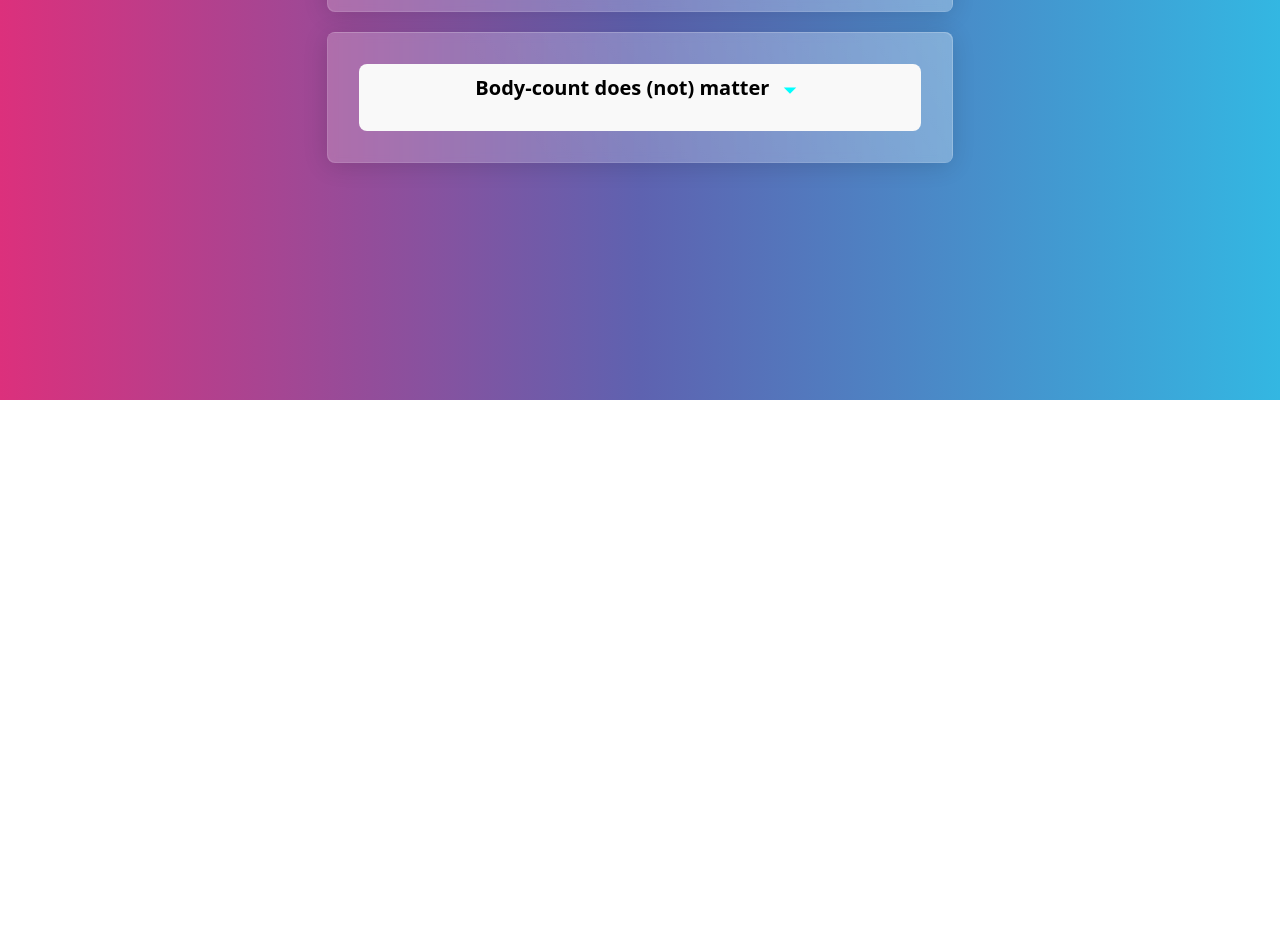
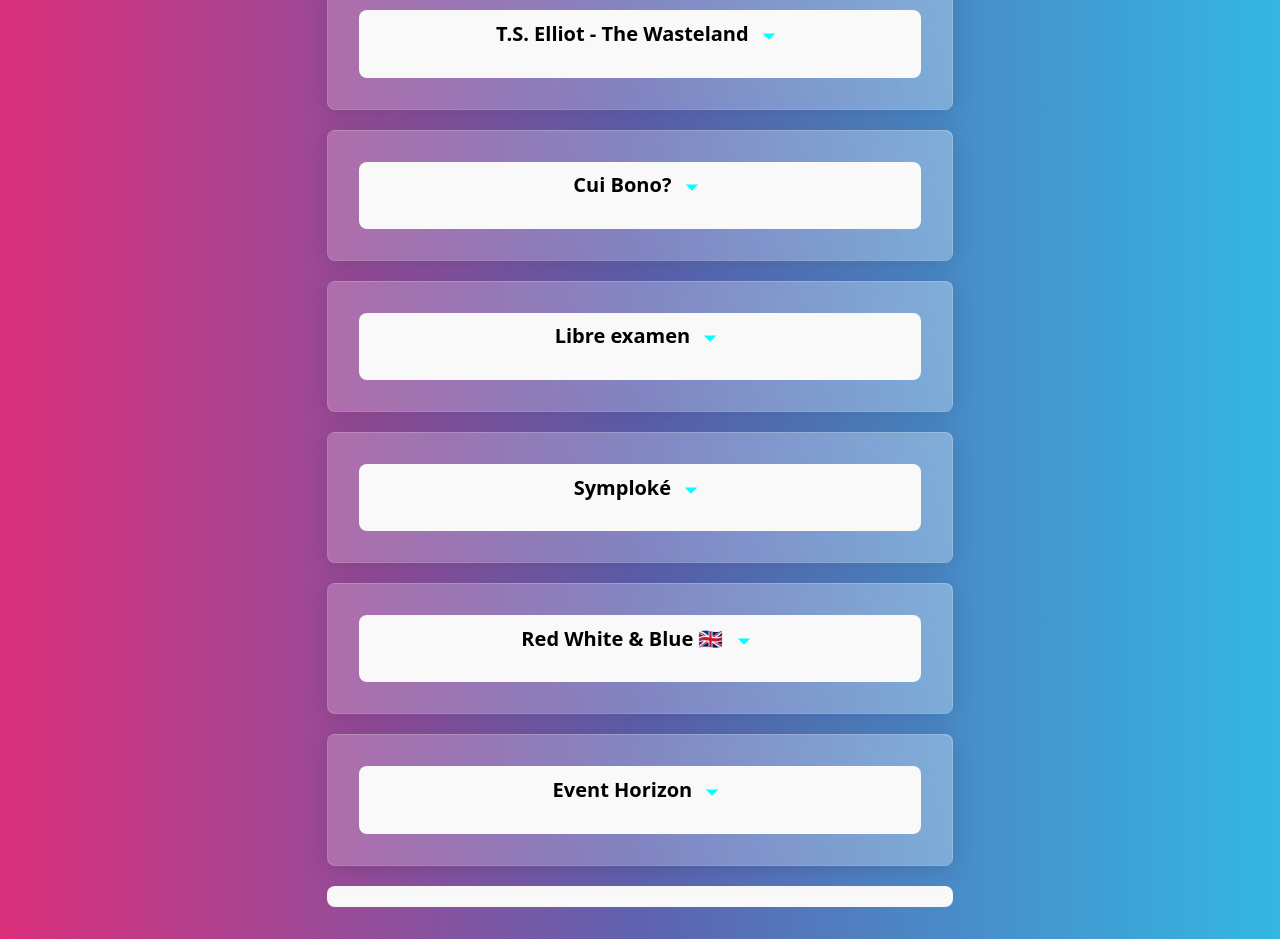
Before and after one commit to Perlesvaux/revelations, a React (Vite) app: page / in a window 1280 px wide. Shown: the part 400-1339 px from the top of the page. Before the commit the page ends 800 px from the top, so only its background shows below. Built offline with nearby package versions, Linux system fonts and the light colour scheme.

Commit message:
fix: corrected some typos in App.jsx and Video now keeps the src instead of wiping it clean after closing modal

```diff
--- a/src/App.jsx
+++ b/src/App.jsx
@@ -12,7 +12,8 @@ const initialState = {
   n4: false,
   n5: false,
   n6: false,
-  n7: false
+  n7: false,
+  n8: false
 }
 
 function reducer(state, action) {
@@ -59,11 +60,10 @@ export default function App() {
       <Section title="The end of history (?)" isFull={state.n1} watchList={watchList}  issues={ ()=>dispatch({type:"completed", field:"n1"}) } >
         {
           [
-            { topic:"Supply and demand", src:"https://www.youtube.com/embed/ebvZExtrmLY"     },
-            { topic:"⚡ Shock Therapy ⚡", src:"https://www.youtube.com/embed/IrNQeYYvabg"   },
-            { topic:"There should be another way 🤔", src:"https://www.youtube.com/embed/AAHrkNOGME0"   },
-            { topic:"A New Hope!", src:"https://www.youtube.com/embed/8GWKsCOPb7E"   }
-
+            { src:"https://www.youtube.com/embed/ebvZExtrmLY", topic:"Supply and demand" },
+            { src:"https://www.youtube.com/embed/IrNQeYYvabg", topic:"⚡ Shock Therapy ⚡" },
+            { src:"https://www.youtube.com/embed/AAHrkNOGME0", topic:"There should be another way 🤔" },
+            { src:"https://www.youtube.com/embed/8GWKsCOPb7E", topic:"A New Hope!" }
           ].map((elem, indx)=> <Video key={indx} topic={elem.topic} src={elem.src} addToWatchList={addToWatchList} />)
         }
       </Section>
@@ -72,15 +72,88 @@ export default function App() {
       <Section title="Body-count does (not) matter" isFull={state.n2} watchList={watchList}  issues={ ()=>dispatch({type:"completed", field:"n2"}) } >
         {
           [
-            { topic:"¿Tan largo me lo fiáis...?", src:"https://www.youtube.com/embed/3XHhpjbPM40"},
-            { topic:"Patrick Bateman no existe (como Persona)", src:"https://www.youtube.com/embed/lqvgVeq-nso"}
+            { src:"https://www.youtube.com/embed/3XHhpjbPM40", topic:"¿Tan largo me lo fiáis...?"               },
+            { src:"https://www.youtube.com/embed/lqvgVeq-nso", topic:"Patrick Bateman no existe (como Persona)" }
           ].map((elem, indx)=> <Video key={indx} topic={elem.topic} src={elem.src} addToWatchList={addToWatchList} />)
         }
       </Section>
 
 
 
+      <Section title="T.S. Elliot - The Wasteland" isFull={state.n3} watchList={watchList} issues={()=>dispatch({type:"completed", field:"n3"})} >
+        {
+          [
+            { src:"https://www.youtube.com/embed/zxhSthZ9fqU", topic:"Girl Boss - YASS QUEEN! 💅🏻💄" },
+            { src:"https://www.youtube.com/embed/r2GzzjSysPA", topic:"$HUMAN/USD" },
+            { src:"https://www.youtube.com/embed/A4uyEhvcqu0", topic:"W@H" },
+            { src:"https://www.youtube.com/embed/y91lMxIrf14", topic:"Pinball, 1973" }
+          ].map((elem, indx)=> <Video key={indx} topic={elem.topic} src={elem.src} addToWatchList={addToWatchList}/>)
+        }
+      </Section>
 
+
+      <Section title="Cui Bono?" isFull={state.n4} watchList={watchList} issues={()=>dispatch({type:"completed", field:"n4"})}>
+        {
+          [
+            { src:"https://www.youtube.com/embed/EmnVTiST7yM" , topic:"El Sabio de Rosario" },
+            { src:"https://www.youtube.com/embed/FeeybWCfuf0" , topic:"Libertad" },
+            { src:"https://www.youtube.com/embed/IQ1oaE5vCuA" , topic:"Todo para MI y para SIEMPRE 😈" },
+            { src:"https://www.youtube.com/embed/ZodfIsGdw5g" , topic:"Menos modernidad, Mas Chesterton" },
+          ].map((elem, indx)=> <Video key={indx} topic={elem.topic} src={elem.src} addToWatchList={addToWatchList} /> )
+        }
+      </Section>
+
+
+      <Section title="Libre examen" isFull={state.n5} watchList={watchList} issues={()=>dispatch({type:"completed", field:"n5"})}>
+        {
+          [
+            { src:"https://www.youtube.com/embed/_5LS2lRNEwI", topic:"Islam Aesthetic y Coquette 🎀" },
+            { src:"https://www.youtube.com/embed/mZcrXKWYdm0", topic:"Calvino y Lutero. Depredación" },
+            { src:"https://www.youtube.com/embed/CfRvIvNcBcE", topic:"Les franchutes ont encore récidivé - I" },
+          ].map((elem, indx)=> <Video key={indx} topic={elem.topic} src={elem.src} addToWatchList={addToWatchList}/>)
+        }
+      </Section>
+
+
+      <Section title="Symploké" isFull={state.n6} watchList={watchList} issues={()=>dispatch({type:"completed", field:"n6"})}>
+        {
+          [
+            { src:"https://www.youtube.com/embed/FLZGi9PKRaE", topic:"Separar la paja del trigo" },
+            { src:"https://www.youtube.com/embed/d5CKfOTYc3o", topic:"The brits are at it again - I" },
+            { src:"https://www.youtube.com/embed/cW7nBS-3wCg", topic:"Les franchutes ont encore récidivé - II" },
+            { src:"https://www.youtube.com/embed/bmmmObyblbo", topic:"Irene Montero" }
+          ].map((elem, indx)=> <Video key={indx} topic={elem.topic} src={elem.src} addToWatchList={addToWatchList}/>)
+        }
+      </Section>
+
+
+      <Section title="Red White & Blue 🇬🇧" isFull={state.n7} watchList={watchList} issues={()=>dispatch({type:"completed", field:"n7"})} >
+        {
+          [
+            { src:"https://www.youtube.com/embed/qFn5wHQqWaE", topic:"1717" },
+            { src:"https://www.youtube.com/embed/BmMzllvtrIg", topic:"The brits are at it again - II (Marvel)" },
+            { src:"https://www.youtube.com/embed/CHs1PF_cKLo", topic:"Brits rare W" },
+            { src:"https://www.youtube.com/embed/DoEbh_BGL2I", topic:"Piratas Gringos" }
+          ].map((elem, indx)=> <Video key={indx} topic={elem.topic} src={elem.src} addToWatchList={addToWatchList}/>)
+        }
+      </Section>
+
+      <Section title="Event Horizon" isFull={state.n8} watchList={watchList} issues={()=>dispatch({type:"completed", field:"n8"})} >
+        {
+          [
+            {  src:"https://www.youtube.com/embed/XibCflWxZuA",  topic:"AMOGUS" },
+            {  src:"https://www.youtube.com/embed/_2khAmMTAjI",  topic:"Las Cloacas" },
+            {  src:"https://www.youtube.com/embed/DVAPARGgQVY",  topic:"Kensington PA" },
+            {  src:"https://www.youtube.com/embed/33p-8QHZpzY",  topic:"🏳️‍🌈" },
+            {  src:"https://www.youtube.com/embed/bd9nBywsnfc",  topic:"YASSSSS QUEEEEEN 💅🏻💄" },
+            {  src:"https://www.youtube.com/embed/_YCQV_iUGRE",  topic:"Depredasion 🌈" },
+            {  src:"https://www.youtube.com/embed/e-Tgv-ABoZ4",  topic:"Depredation" }
+          ].map((elem, indx)=> <Video key={indx} topic={elem.topic} src={elem.src} addToWatchList={addToWatchList}/>)
+        }
+      </Section>
+
+
+      <button onClick={()=>setWatchList([])}> </button>
 
 
 
@@ -104,12 +177,6 @@ export default function App() {
       //</Section>
       //
       //
-      //<Section title="Cui Bono?">
-      //  <Video topic="El Sabio de Rosario" src="https://www.youtube.com/embed/EmnVTiST7yM" />
-      //  <Video topic="Libertad" src="https://www.youtube.com/embed/FeeybWCfuf0" />
-      //  <Video topic={"\"Todo para MI y para SIEMPRE 😈\""} src="https://www.youtube.com/embed/IQ1oaE5vCuA" />
-      //  <Video topic="Menos modernidad, Mas Chesterton" src="https://www.youtube.com/embed/ZodfIsGdw5g" />
-      //</Section>
       //
       //
       //<Section title="Libre examen">
--- a/src/Video.jsx
+++ b/src/Video.jsx
@@ -11,23 +11,31 @@ export default function Video({ topic, src, addToWatchList }){
   const [isReady, setIsReady] = useState(false)
 
   useEffect(()=>{
-    setWatched( localStorage.getItem("_watched_").includes(topic)   )
-  }, [isReady]
+
+    setWatched(() => {
+        const saved = localStorage.getItem("_watched_");
+        return saved ? JSON.parse(saved).includes(topic) : false;
+      })
+
+    //setWatched( localStorage.getItem("_watched_").includes(topic) || []   )
+  }, [isReady, modal]
   )
 
     return <div key={`${watched? 'on' : 'off'}`}>
       <button
         className={ `btn btn-${watched? 'primary' : 'secondary'} text-${watched? 'dark' : 'white'}` }
-        onClick={()=> { setModal(true); setIsReady(false); addToWatchList(topic); }  }
+        onClick={()=> { setModal(true);  addToWatchList(topic); }  }
+        //onClick={()=> { setModal(true); setIsReady(false); addToWatchList(topic); }  }
       >
         <strong>{ topic }</strong>
 
       </button>
 
-      <Dialog  closeModal={()=>{setModal(false); }} openModal={modal}>
+      <Dialog  closeModal={()=>{setModal(false); setIsReady(true) }} openModal={modal}>
 
         { !isReady && <aside> <LoadingScreen taste="dotted" color="blue"/></aside> }
           <iframe
+              autoFocus
               width="100%"
               height="600px"
               title={ topic ? topic : '' }
@@ -35,7 +43,8 @@ export default function Video({ topic, src, addToWatchList }){
               allowFullScreen
               referrerPolicy="strict-origin-when-cross-origin"
               allow="accelerometer; autoplay; clipboard-write; encrypted-media; gyroscope; picture-in-picture; web-share"
-              src={ modal ? src : '' }
+              //src={ modal ? src : '' }
+              src={ src }
               onLoad={() => setIsReady(true)}
               style={{ display: isReady ? "block" : "none" }}
           />
```
